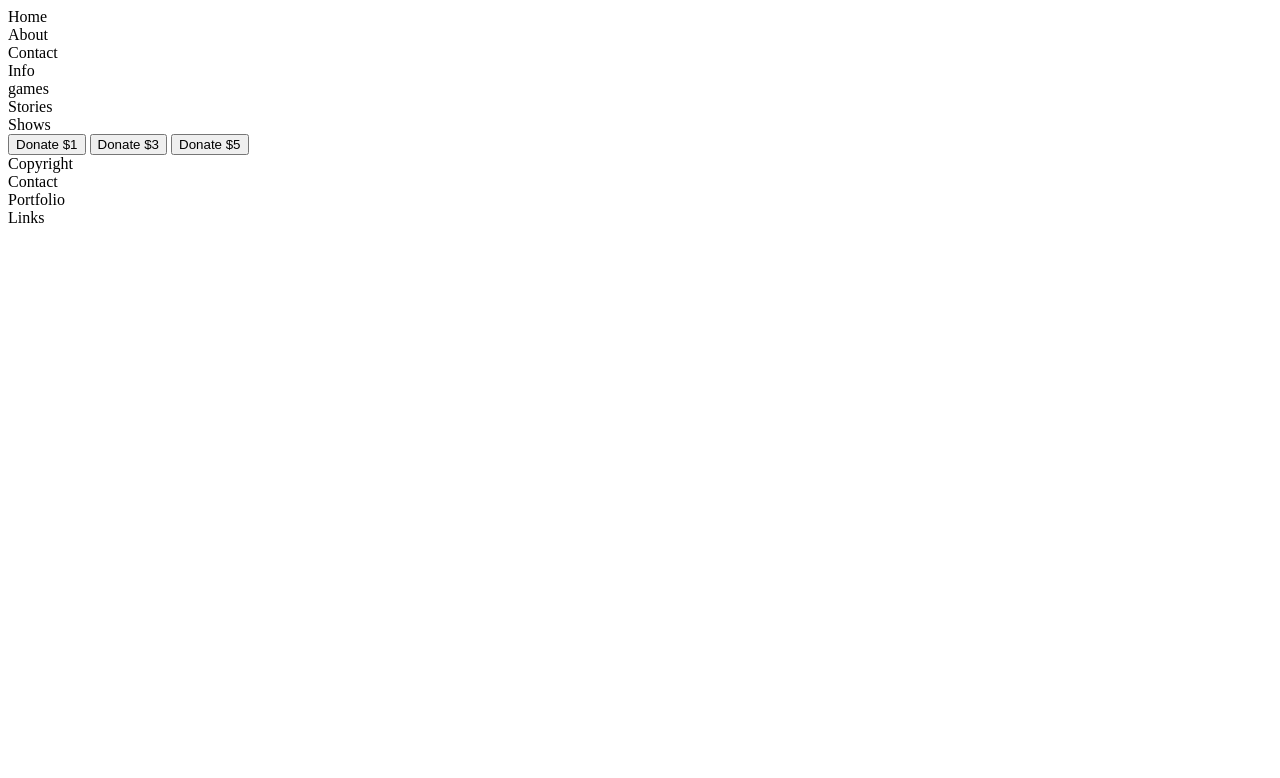
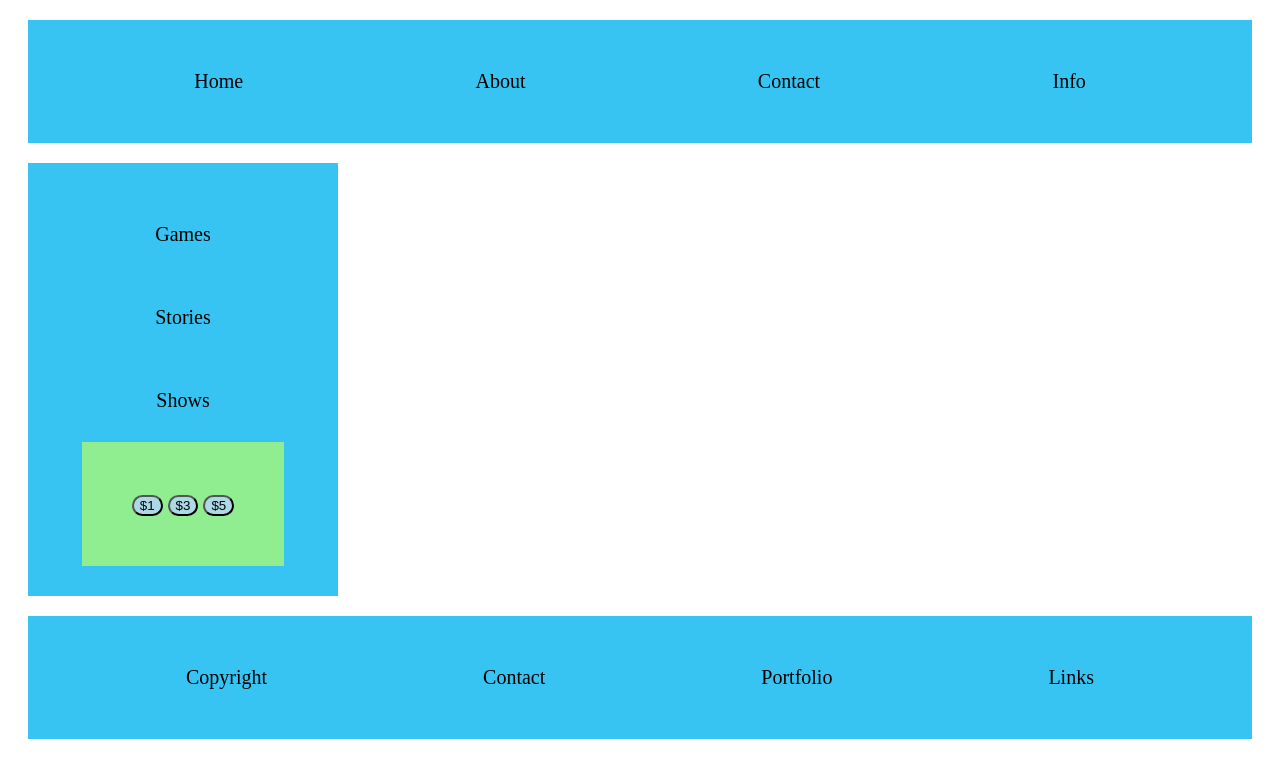
Before and after one commit to dulcelj55/flex-box-morning-assignment-week2, a plain HTML site: page index.html in a window 1280 px wide. Drawn offline with Linux system fonts and the light colour scheme.

Commit message:
finished up to the buttons

```diff
--- a/index.css
+++ b/index.css
@@ -0,0 +1,63 @@
+.site-nav {
+  display: flex;
+  flex-direction: row;
+  justify-content: space-around;
+  margin: 20px;
+  border: 20px;
+  padding: 50px;
+  background-color: rgb(55, 196, 243);
+  font-size: 20px;
+
+}
+
+#sidebar {
+  margin: 20px;
+  padding: 30px;
+  border: 20px;
+  background-color: white;
+  background-color: rgb(55, 196, 243);
+  font-size: 20px;
+  max-width: 250px;
+  align-items: center;
+}
+
+.bar {
+  padding: 30px;
+}
+
+.sidebar {
+  Display: flex;
+  flex-direction: column;
+
+
+
+}
+
+.site-donate {
+  background-color: lightgreen;
+  padding: 50px;
+
+}
+
+.inside {
+
+
+  border-radius: 25px;
+  background-color: lightblue;
+  border-radius: 25px;
+
+}
+
+.site-footer {
+  display: flex;
+  flex-direction: row;
+  justify-content: space-around;
+  margin: 20px;
+  border: 20px;
+  padding: 50px;
+  background-color: rgb(55, 196, 243);
+  font-size: 20px;
+
+
+
+}
--- a/index.html
+++ b/index.html
@@ -1,26 +1,42 @@
+<!DOCTYPE html>
+<html lang="en">
+
+<head>
+  <meta charset="UTF-8">
+  <meta name="viewport" content="width=device-width, initial-scale=1.0">
+  <title>Flexbox Practice</title>
+  <link rel="stylesheet" href="index.css">
+</head>
+
+<body>
+
+</body>
+
+</html>
+
 <body>
   <!-- Horizontal flexbox with things centered -->
-  <nav>
+  <nav class="site-nav">
     <div>Home</div>
     <div>About</div>
     <div>Contact</div>
     <div>Info</div>
   </nav>
   <!-- VERTICAL flexbox with things centered -->
-  <section class="sidebar">
-      <div>games</div>
-      <div>Stories</div>
-      <div>Shows</div>
+  <section class="sidebar" id="sidebar">
+    <div class="bar">Games</div>
+    <div class="bar">Stories</div>
+    <div class="bar">Shows</div>
     <!-- Horizontal Flexbox Inside the VERTIcal flexbox -->
-      <div>
-          <button>Donate $1</button>
-          <button>Donate $3</button>
-          <button>Donate $5</button>
+    <div class="site-donate" >
+      <button class="inside"> $1</button>
+      <button class="inside">$3</button>
+      <button class="inside">$5</button>
     </div>
   </section>
 
   <!-- horizontal flexbox with things centered. -->
-  <footer>
+  <footer class="site-footer">
     <div>Copyright</div>
     <div>Contact</div>
     <div>Portfolio</div>
```
Lines whose indentation alone changed are shown as unchanged.
